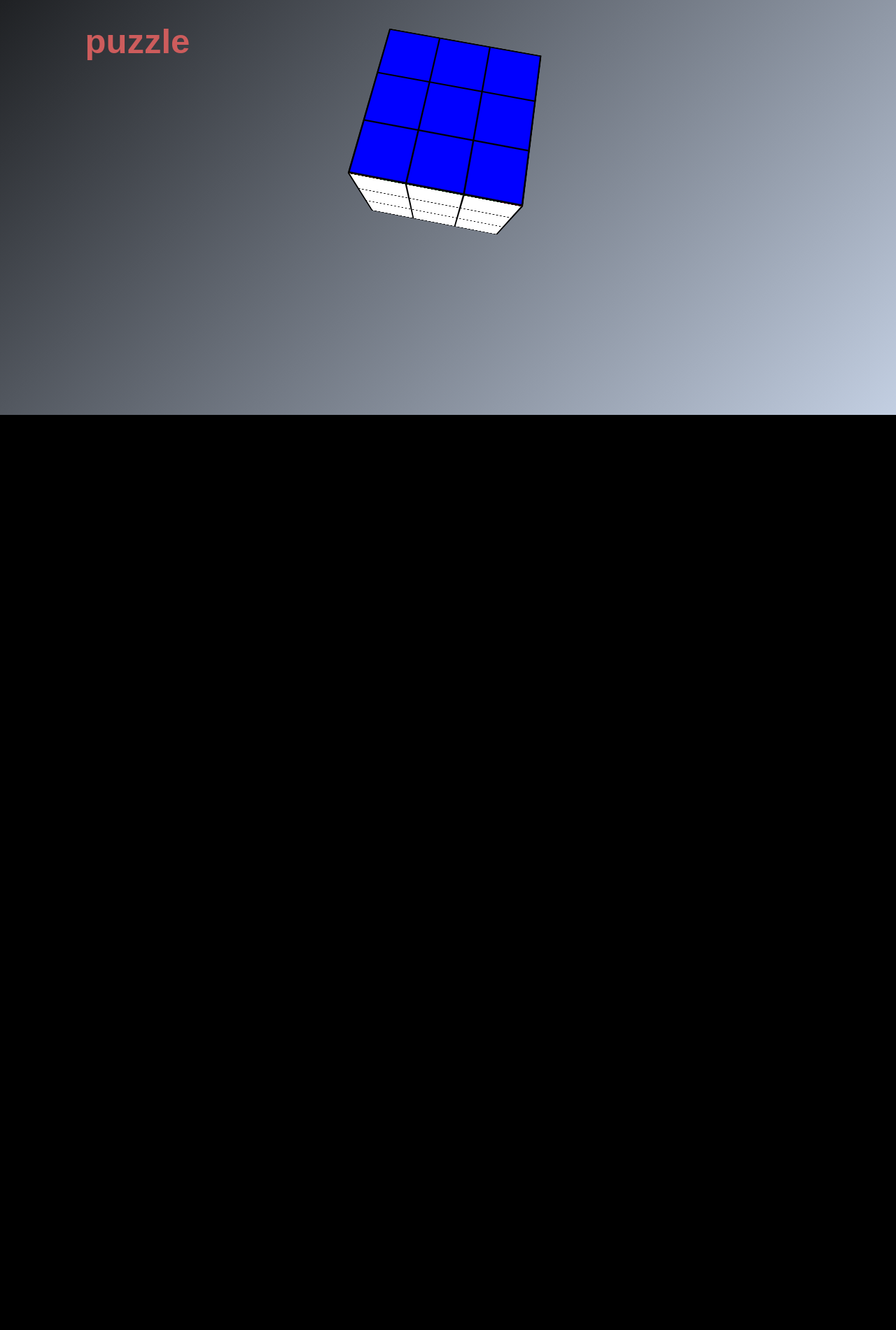
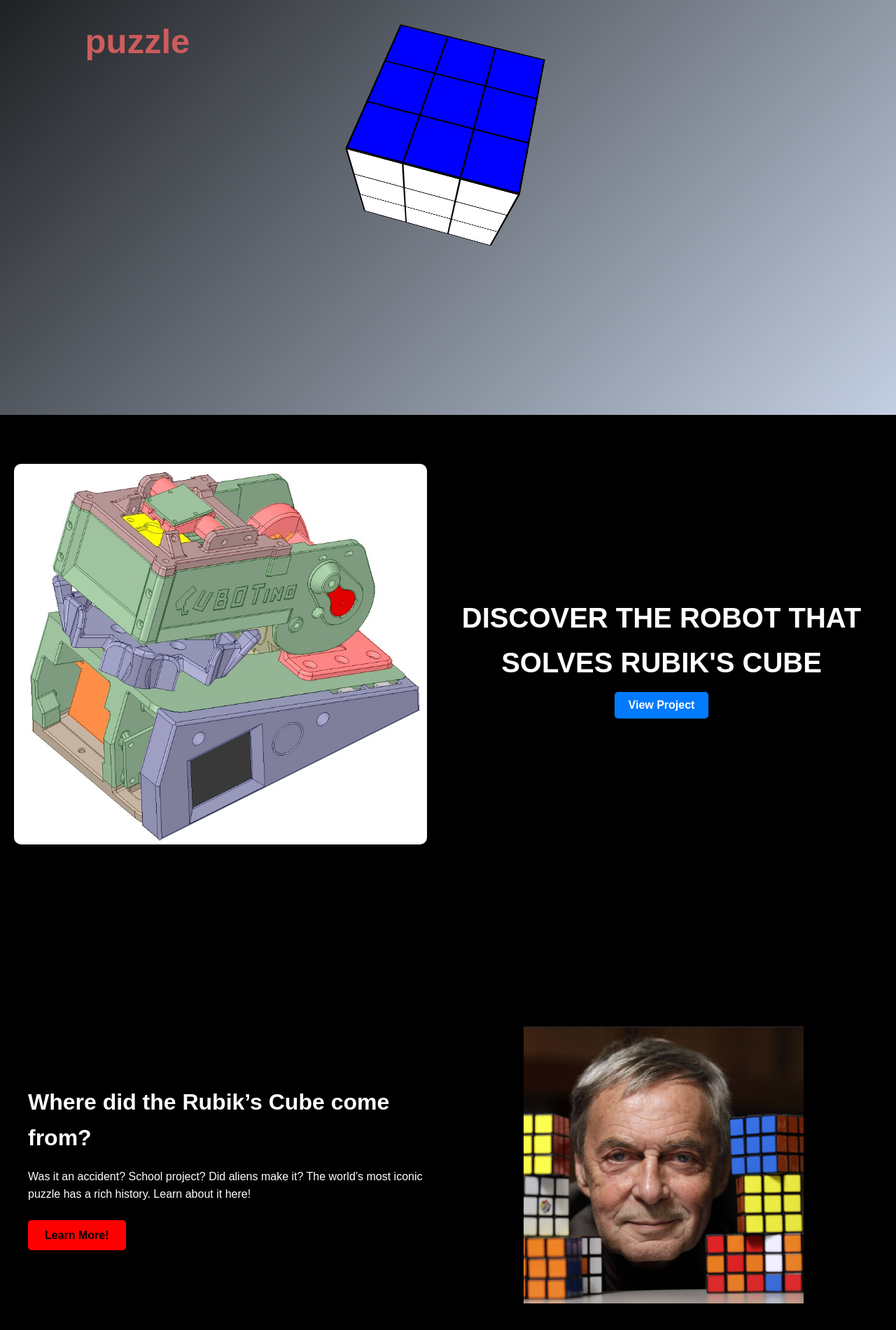
Before and after one commit to SalahKhalill/Rubik_cube, a React (Create React App) app: page / in a window 1280 px wide. Shown: the part 475-2376 px from the top of the page at 70% size. Before the commit the page ends 1068 px from the top, so only its background shows below. Built offline with nearby package versions, Linux system fonts and the light colour scheme.

Commit message:
few updates on home page

```diff
--- /dev/null
+++ b/src/components/HistoryHome.js
@@ -0,0 +1,31 @@
+import React from 'react';
+import './history.css'; // Adjust the path as per your project structure
+import rubiksImage from '../pics/rubiks-image.png'; // Use the correct image path
+
+function HistorySection() {
+  return (
+    <section className="history-section">
+      <div className="history-content">
+        <div className="text-content">
+          <h2><strong>Where did the Rubik’s Cube come from?</strong></h2>
+          <p>
+            Was it an accident? School project? Did aliens make it?
+            The world’s most iconic puzzle has a rich history. Learn about it here!
+          </p>
+          <a href="https://en.wikipedia.org/wiki/Ern%C5%91_Rubik#:~:text=Ern%C5%91%20Rubik%20(Hungarian%3A%20%5B%CB%88rubik,Master%20Edition%2C%20and%20Rubik's%20Snake." target="_blank" rel="noopener noreferrer">
+  <button className="learn-more-btn">Learn More!</button>
+</a>
+        </div>
+        <div className="image-content">
+          <img
+            src={rubiksImage}
+            alt="Rubik's Cube Creator with Cubes"
+            className="rubiks-image"
+          />
+        </div>
+      </div>
+    </section>
+  );
+}
+
+export default HistorySection;
--- a/src/components/Navbar.js
+++ b/src/components/Navbar.js
@@ -1,8 +1,15 @@
-import React from 'react';
+import React, { useState } from 'react';
 import { Link } from 'react-router-dom';
 import '../styles/global.css';
-import logo from '../pics/logo.png'
+import logo from '../pics/logo.png';
+
 function Navbar() {
+  const [menuOpen, setMenuOpen] = useState(false);
+
+  const toggleMenu = () => {
+    setMenuOpen(!menuOpen);
+  };
+
   return (
     <nav>
       <div className="nav-logo-container">
@@ -12,15 +19,19 @@
           className="nav-logo-image"
         />
         <div className="logo">RoboSolver</div>
+        <div className="hamburger" onClick={toggleMenu}>
+          <span className="bar"></span>
+          <span className="bar"></span>
+          <span className="bar"></span>
         </div>
-    <ul className="nav-links">
+      </div>
+      <ul className={`nav-links ${menuOpen ? 'open' : ''}`}>
         <li><Link to="/">Home</Link></li>
         <li><Link to="/project">Project</Link></li>
         <li><Link to="/team">Team</Link></li>
         <li><Link to="/contact">Contact</Link></li>
       </ul>
     </nav>
-
   );
 }
 
--- /dev/null
+++ b/src/components/RobotHome.js
@@ -0,0 +1,18 @@
+import React from 'react';
+import './RobotSection.css'; // Import the CSS file for styles
+import robotImg from "../pics/cube.jpeg"
+const RobotSection = () => {
+  return (
+    <div className="robot-section">
+      <div className="image-container">
+        <img src={robotImg} alt="Robot solving Rubik's Cube" />
+      </div>
+      <div className="text-container">
+        <h1>DISCOVER THE ROBOT THAT SOLVES RUBIK'S CUBE</h1>
+        <button onClick={() => window.location.href = '/project'}>View Project</button>
+      </div>
+    </div>
+  );
+};
+
+export default RobotSection;
--- /dev/null
+++ b/src/components/RobotSection.css
@@ -0,0 +1,63 @@
+.robot-section {
+    display: flex;
+    flex-direction: column;
+    align-items: center;
+    padding: 20px;
+    gap: 20px;
+    margin-top: 50px;
+    color: white;
+  }
+
+  .image-container img {
+    max-width: 100%;
+    height: auto;
+    border-radius: 10px;
+    box-shadow: 0px 4px 10px rgba(0, 0, 0, 0.1);
+  }
+
+  .text-container {
+    text-align: center;
+  }
+
+  .text-container h1 {
+    font-size: 1.8rem;
+    font-weight: bold;
+    margin-bottom: 10px;
+  }
+
+  .text-container button {
+    padding: 10px 20px;
+    font-size: 1rem;
+    font-weight: bold;
+    color: white;
+    background-color: #007BFF;
+    border: none;
+    border-radius: 5px;
+    cursor: pointer;
+    transition: background-color 0.3s;
+  }
+
+  .text-container button:hover {
+    background-color: #0056b3;
+  }
+
+  /* Responsive Design */
+  @media (min-width: 768px) {
+    .robot-section {
+      flex-direction: row;
+      justify-content: center;
+    }
+
+    .image-container {
+      flex: 1;
+    }
+
+    .text-container {
+      flex: 1;
+      padding: 20px;
+    }
+
+    .text-container h1 {
+      font-size: 2.5rem;
+    }
+  }
--- /dev/null
+++ b/src/components/history.css
@@ -0,0 +1,74 @@
+/* History Section Styles */
+.history-section {
+    display: flex;
+    align-items: center;
+    justify-content: center;
+    background-color: black; /* Optional: Keep the website's background color */
+    color: white;
+    padding: 2rem;
+    margin-top: 200px;
+  }
+
+  .history-content {
+    display: flex;
+    max-width: 1200px; /* Adjust width as needed */
+    width: 100%;
+    justify-content: space-between;
+    align-items: center;
+    gap: 2rem;
+  }
+
+  .text-content {
+    flex: 1;
+  }
+
+  .text-content h2 {
+    font-size: 2rem;
+    margin-bottom: 1rem;
+  }
+
+  .text-content p {
+    font-size: 1rem;
+    margin-bottom: 1.5rem;
+    line-height: 1.6;
+  }
+
+  .learn-more-btn {
+    padding: 0.8rem 1.5rem;
+    font-size: 1rem;
+    font-weight: bold;
+    color: black;
+    background-color: red;
+    border: none;
+    border-radius: 5px;
+    cursor: pointer;
+    transition: background-color 0.3s ease;
+  }
+
+  .learn-more-btn:hover {
+    background-color: darkred;
+  }
+
+  .image-content {
+    flex: 1;
+    text-align: center;
+  }
+
+  .rubiks-image {
+    width: 100%;
+    max-width: 400px; /* Adjust size as needed */
+    object-fit: contain;
+  }
+  @media (max-width: 768px) {
+    .history-content {
+      flex-direction: column;
+      text-align: center;
+    }
+
+    .image-content {
+      margin-top: 1rem;
+    }
+    .history-section{
+        margin-top: 110px;
+    }
+  }
--- a/src/pages/HomePage.js
+++ b/src/pages/HomePage.js
@@ -1,10 +1,13 @@
 import React from 'react';
 import RubiksCube from '../components/RubiksCube';
 import '../styles/global.css'
+import RobotSection from '../components/RobotHome';
+import HistorySection from '../components/HistoryHome';
 
 function HomePage() {
   return (
-    <section className="hero hero-black">
+    <>
+    <section className="hero hero-black shared-background">
       <div className="hero-content-centered">
         <div className="rubiks-cube-container">
           <RubiksCube />
@@ -20,7 +23,18 @@
           </h1>
         </div>
       </div>
+
     </section>
+    <section className="shared-background">
+    <RobotSection />
+    </section>
+
+    <section className="shared-background">
+    <HistorySection />
+    </section>
+    </>
+
+
   );
 }
 
--- a/src/styles/global.css
+++ b/src/styles/global.css
@@ -16,10 +16,12 @@
     line-height: 1.6;
     color: var(--text-color);
     background-color: var(--background-color);
+
 }
 
+
 /* Navigation Styles */
-
+/* General Navbar Styles */
 nav {
     display: flex;
     justify-content: space-between;
@@ -47,6 +49,7 @@
     list-style: none;
     margin-left: auto;
     padding: 0;
+    transition: transform 0.3s ease;
   }
 
   .nav-links li {
@@ -69,22 +72,60 @@
     margin-left: -22%;
   }
 
+  /* Hamburger Menu */
+  .hamburger {
+    display: none;
+    cursor: pointer;
+    flex-direction: column;
+    gap: 5px;
+    margin-left: auto;
+  }
 
+  .hamburger .bar {
+    width: 25px;
+    height: 3px;
+    background-color: white;
+    border-radius: 2px;
+    margin-left: 141px;}
+
+  /* Responsive Styles */
   @media screen and (max-width: 768px) {
     nav {
       flex-direction: column;
-      align-items: center;
-    }
-
-    .nav-logo-container {
-      margin-left: 0;
+      align-items: flex-start;
     }
 
     .nav-links {
-      margin-left: 0;
-      margin-top: 1rem;
-      flex-wrap: wrap;
-      justify-content: center;
+      flex-direction: column;
+      position: absolute;
+      top: 14%;
+      left: 0;
+      width: 100%;
+      background-color: black;
+      transform: translateY(-100%);
+      opacity: 0;
+      pointer-events: none;
+      /* transition: transform 0.3s ease, opacity 0.3s ease; */
+      z-index: 1000;
+    }
+
+    .nav-links.open {
+      transform: translateY(0);
+      opacity: 0.9;
+      pointer-events: auto;
+    }
+
+    .nav-links li {
+      margin: 1rem 0;
+      text-align: center;
+    }
+
+    .hamburger {
+      display: flex;
+    }
+    .nav-logo-container {
+
+        margin-left: -10%;
       }
   }
 
@@ -248,14 +289,6 @@
     background-color: #27ae60;
 }
 
-/* Footer */
-footer {
-    background-color: var(--text-color);
-    color: white;
-    text-align: center;
-    padding: 1rem;
-}
-
 /* Rubik's Cube Styles */
 .scene {
     width: 200px;
@@ -385,17 +418,26 @@
     transform: translate(-50%, -50%);
     z-index: 2;
   }
-
-  .cta-button {
-    display: inline-block;
-    background-color: #ff3333;
-    color: white;
-    padding: 0.75rem 1.5rem;
-    text-decoration: none;
-    border-radius: 5px;
-    transition: background-color 0.3s ease;
+  @media screen and (max-width: 768px) {
+    .rubiks-cube-container {
+      top: 70%;
+    }
   }
 
-  .cta-button:hover {
-    background-color: #ff5555;
+
+
+
+
+
+/*
+
+  .shared-background {
+    background: linear-gradient(135deg, #000000 0%, #c3cfe2 100%);
+
   }
+
+  section {
+    margin: 0;
+    padding: 0;
+  }
+   */
```
Also changed, not shown: src/pics/cube.jpeg (added), src/pics/rubiks-image.png (added). Lines whose indentation alone changed are shown as unchanged.
